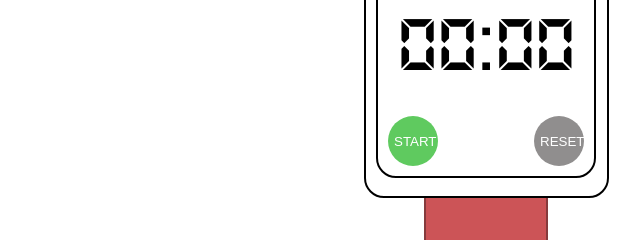
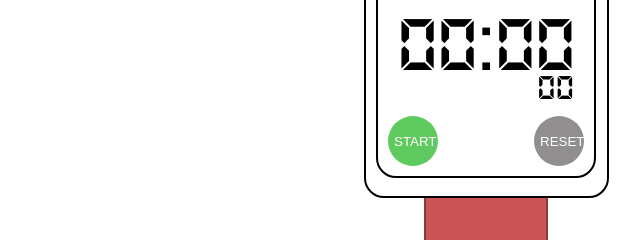
Before and after one commit to ironhack-dev-squad-107/lab-javascript-chronometer, a plain HTML site: page solution-code/index.html in a window 1280 px wide. Shown: the part 152-392 px from the top of the page, 154-794 px from the left. Drawn offline with Linux system fonts and the light colour scheme.

Commit message:
Add the milliseconds in the clock

```diff
--- a/solution-code/index.html
+++ b/solution-code/index.html
@@ -21,6 +21,10 @@
     <div id="sphere">
       <span id="minDec" class="number">0</span><span id="minUni" class="number">0</span><span>:</span><span id="secDec" class="number">0</span><span id="secUni" class="number">0</span>
 
+      <div id="milliseconds">
+        <span id="milDec">0</span><span id="milUni">0</span>
+      </div>
+
       <button id="btnLeft" class="btn start">START</button> <button id="btnRight" class="btn reset">RESET</button>
     </div>
   </section>
--- a/solution-code/styles.css
+++ b/solution-code/styles.css
@@ -44,6 +44,13 @@ body {
 #splits-container li {
   padding-bottom: 5px;
   text-align: right;
+}
+
+#milliseconds {
+  font-size: 36px;
+  margin-top: -15px;
+  position: absolute;
+  right: 20px;
 }
 
 .leash {
```
